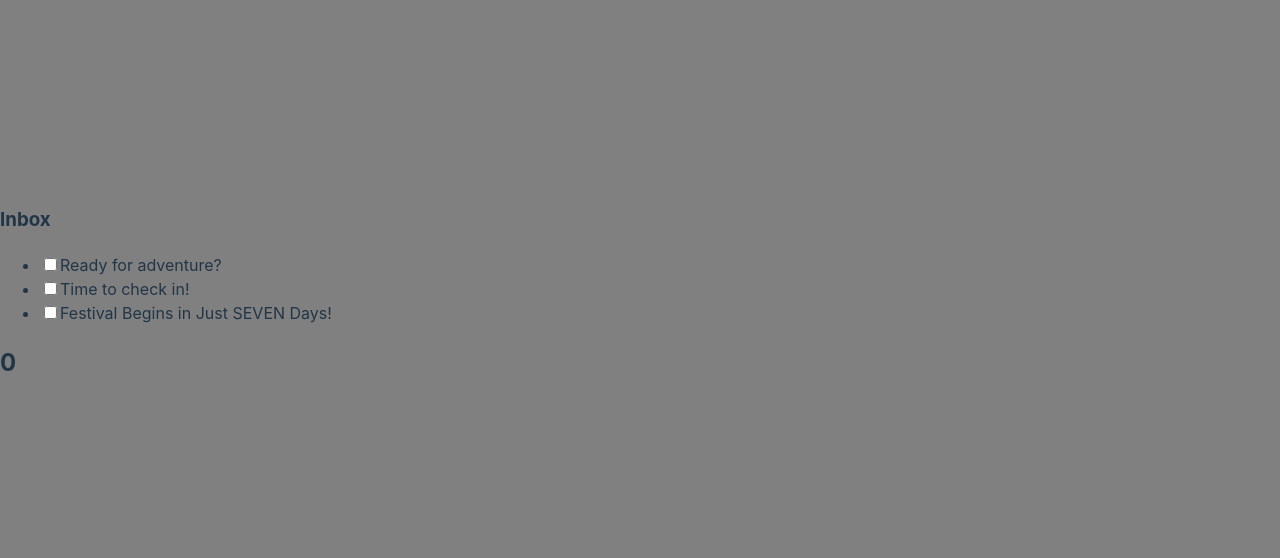
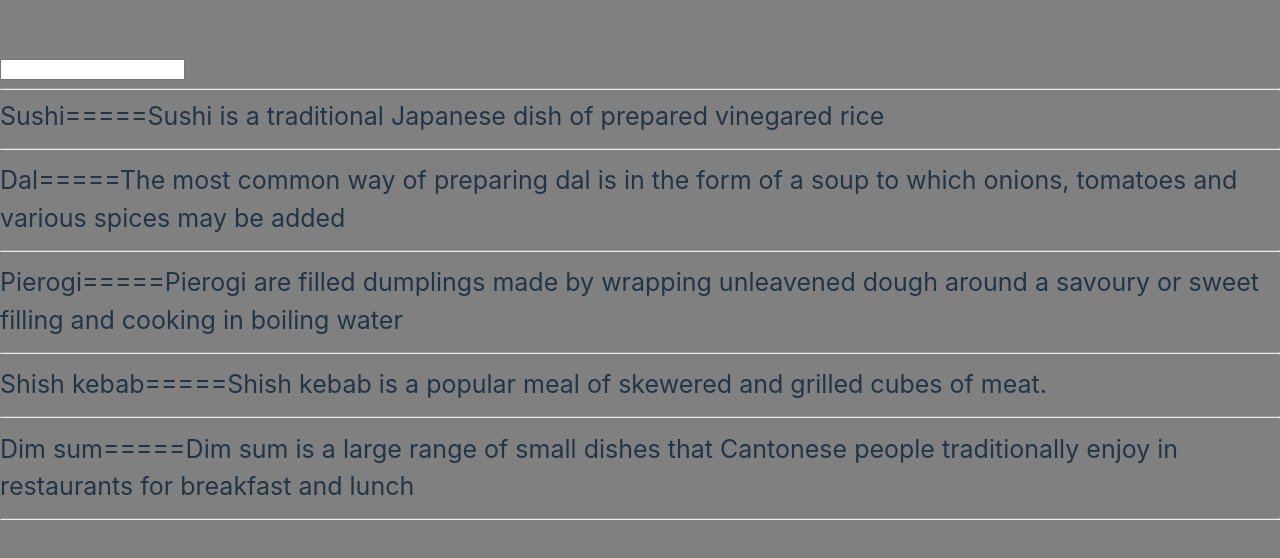
Before and after one commit to Twana9/training-react, a React (Vite) app: page / in a window 1280 px wide. Shown: the part 106-664 px from the top of the page. Built offline with nearby package versions, Linux system fonts and the light colour scheme.

Commit message:
version 2.4

```diff
--- a/src/App.jsx
+++ b/src/App.jsx
@@ -22,11 +22,12 @@
 import { BookRoutes } from "./Pages/BookRoutes.jsx";
 import { NewBooks } from "./Pages/NewBooks.jsx";
 import MailClientApp2 from "./StateManage/MailClientApp2.jsx";
+import FilterList from "./SearchingAlgorithm/SortingSearch.jsx";
 
 export default function App() {
   // const [products, setProducts] = useState(PRODUCTS);
   const location = useLocation();
-  return <MailClientApp2 />;
+  return <FilterList />;
   // return (
   //   <>
   //     {/* //this is important for the sidebars its good thing to
--- /dev/null
+++ b/src/SearchingAlgorithm/SortingSearch.jsx
@@ -0,0 +1,37 @@
+import { useState } from "react";
+import { filterItems, foods } from "./data";
+
+export default function FilterList() {
+  const [query, setQuery] = useState("");
+
+  const result = filterItems(query, foods);
+
+  function handleChange(e) {
+    setQuery(e.target.value);
+  }
+
+  return (
+    <>
+      <SearchBar query={query} onChange={handleChange} />
+      <hr />
+      <Items items={result} />
+    </>
+  );
+}
+function SearchBar({ query, onChange }) {
+  return <input type="text" value={query} onChange={onChange} />;
+}
+function Items({ items }) {
+  return (
+    <>
+      {items.map((item) => (
+        <div style={{ fontSize: "25px" }} key={item.id}>
+          <span>{item.name}</span>
+          {"====="}
+          <span>{item.description}</span>
+          <hr />
+        </div>
+      ))}
+    </>
+  );
+}
--- /dev/null
+++ b/src/SearchingAlgorithm/data.js
@@ -0,0 +1,39 @@
+export function filterItems(query, items) {
+  query = query.toLowerCase().trim();
+  return items.filter((item) =>
+    item.name.split(" ").some((word) => word.toLowerCase().startsWith(query))
+  );
+}
+
+export const foods = [
+  {
+    id: 0,
+    name: "Sushi",
+    description:
+      "Sushi is a traditional Japanese dish of prepared vinegared rice",
+  },
+  {
+    id: 1,
+    name: "Dal",
+    description:
+      "The most common way of preparing dal is in the form of a soup to which onions, tomatoes and various spices may be added",
+  },
+  {
+    id: 2,
+    name: "Pierogi",
+    description:
+      "Pierogi are filled dumplings made by wrapping unleavened dough around a savoury or sweet filling and cooking in boiling water",
+  },
+  {
+    id: 3,
+    name: "Shish kebab",
+    description:
+      "Shish kebab is a popular meal of skewered and grilled cubes of meat.",
+  },
+  {
+    id: 4,
+    name: "Dim sum",
+    description:
+      "Dim sum is a large range of small dishes that Cantonese people traditionally enjoy in restaurants for breakfast and lunch",
+  },
+];
```
